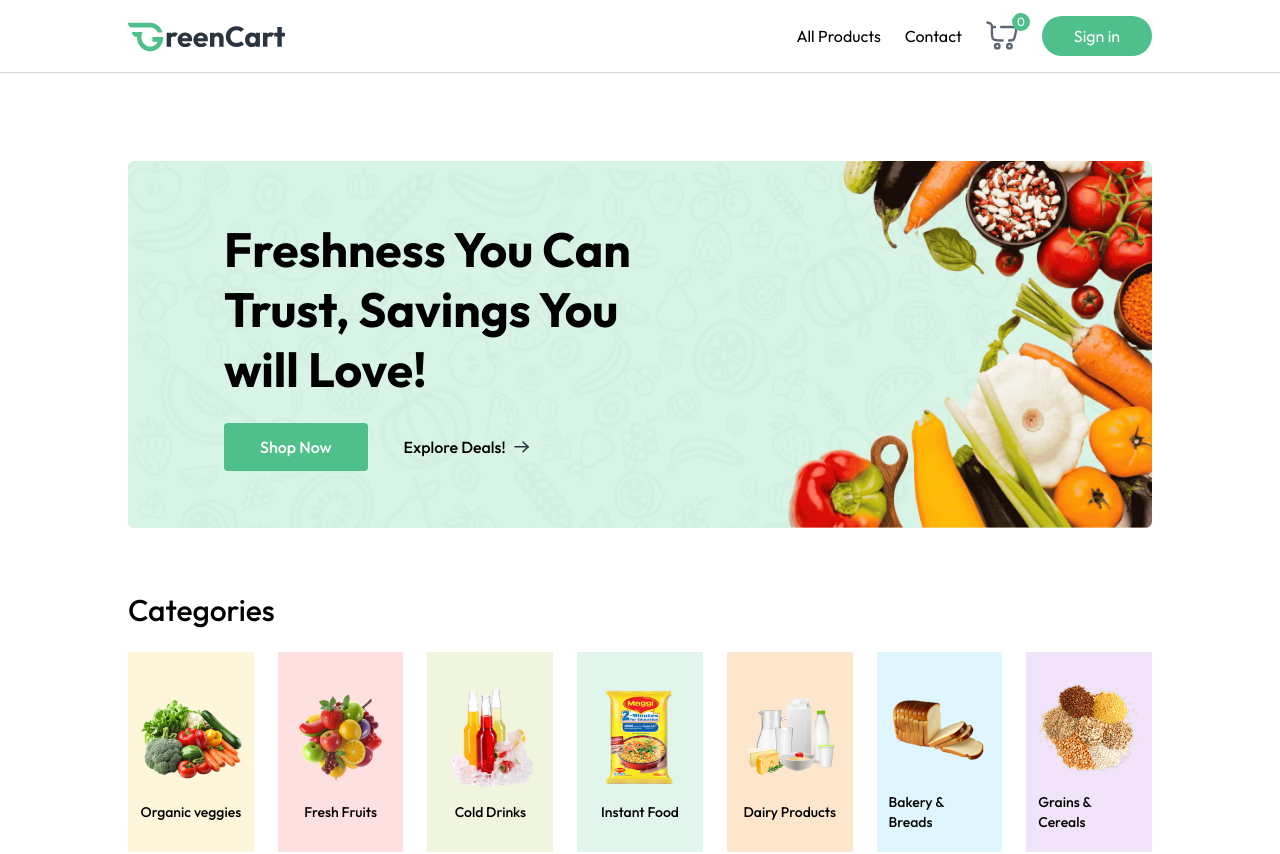
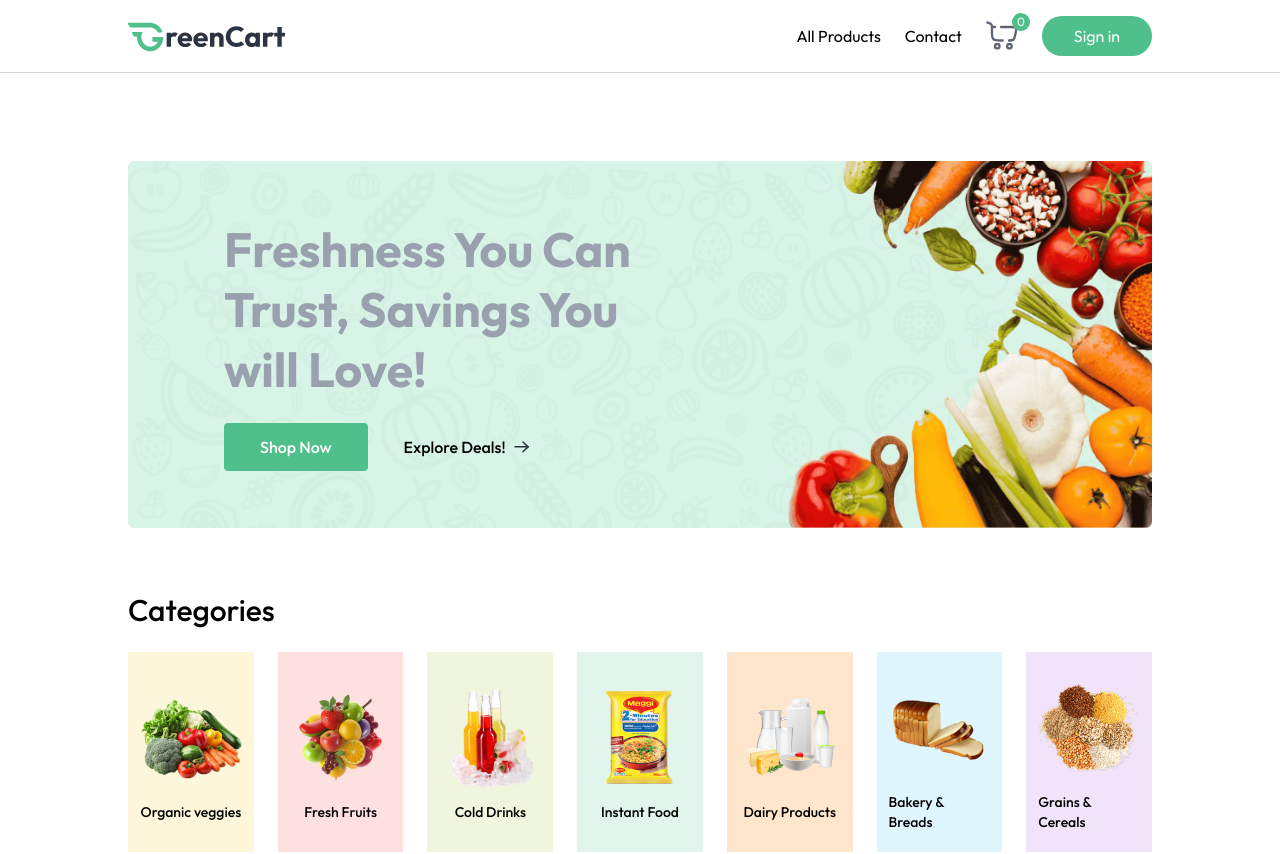
Before and after one commit to MarcAT92/GroceryShop, a React (Vite) app in the folder client/: page / in a window 1280 px wide. Shown: the top 854 px of the page. Built offline with nearby package versions, Linux system fonts and the light colour scheme; no server answers.

Commit message:
style(MainBanner): change text color to gray for better readability
The text color in the MainBanner component was updated from black to gray to improve readability and visual consistency with the overall design theme.

```diff
--- a/client/src/components/MainBanner.jsx
+++ b/client/src/components/MainBanner.jsx
@@ -9,7 +9,7 @@
             <img src={assets.main_banner_bg_sm} alt="banner" className="w-full md:hidden" />
 
             <div className='absolute inset-0 flex flex-col items-center md:items-start justify-end md:justify-center pb-24 md:pb-0 px-4 md:pl-18 lg:pl-24'>
-                <h1 className='text-3xl md:text-4xl lg:text-5xl font-bold text-center text-black dark:text-black md:text-left max-w-72 md:max-w-80 lg:max-w-105 leading-tight lg:leading-15'>Freshness You Can Trust, Savings You will Love!</h1>
+                <h1 className='text-3xl md:text-4xl lg:text-5xl font-bold text-center text-gray-400 md:text-left max-w-72 md:max-w-80 lg:max-w-105 leading-tight lg:leading-15'>Freshness You Can Trust, Savings You will Love!</h1>
 
                 <div className='flex items-center mt-6 font-medium'>
                     <Link to={"/products"} className='group flex items-center gap-2 px-7 md:px-9 py-3 bg-primary hover:bg-primary-dull transition rounded text-white cursor-pointer'>
```
